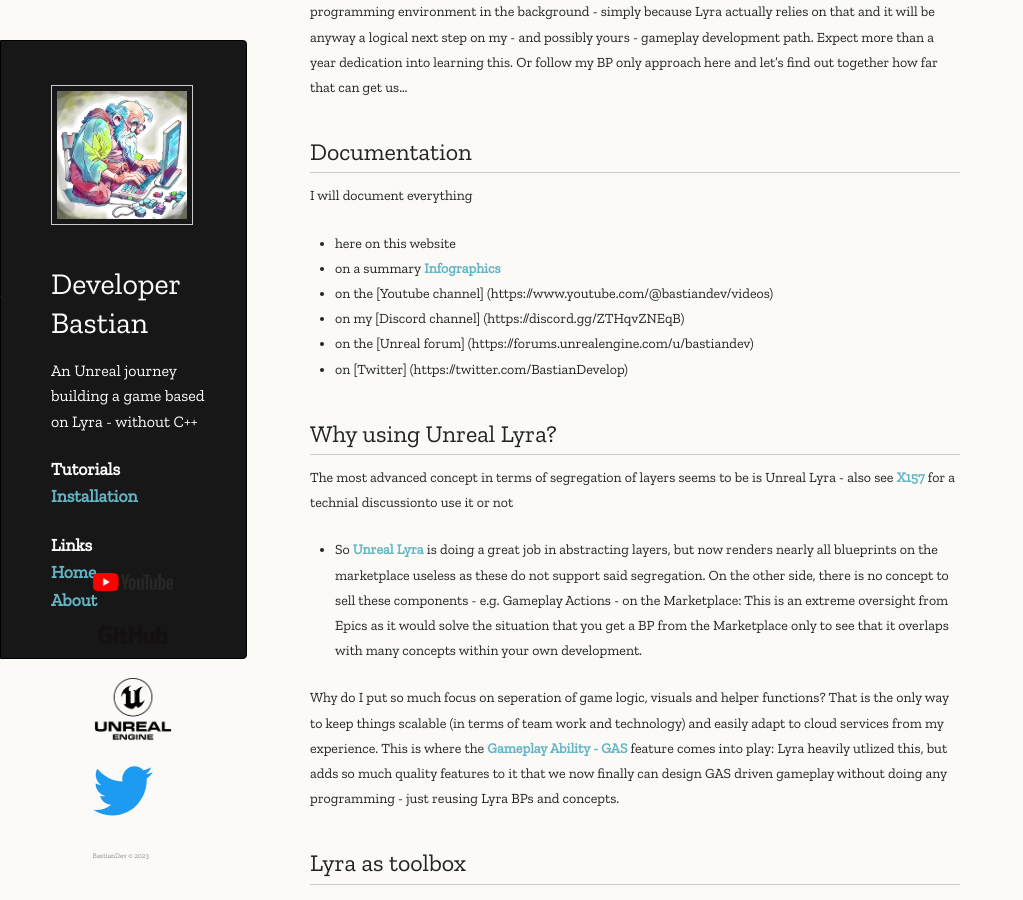
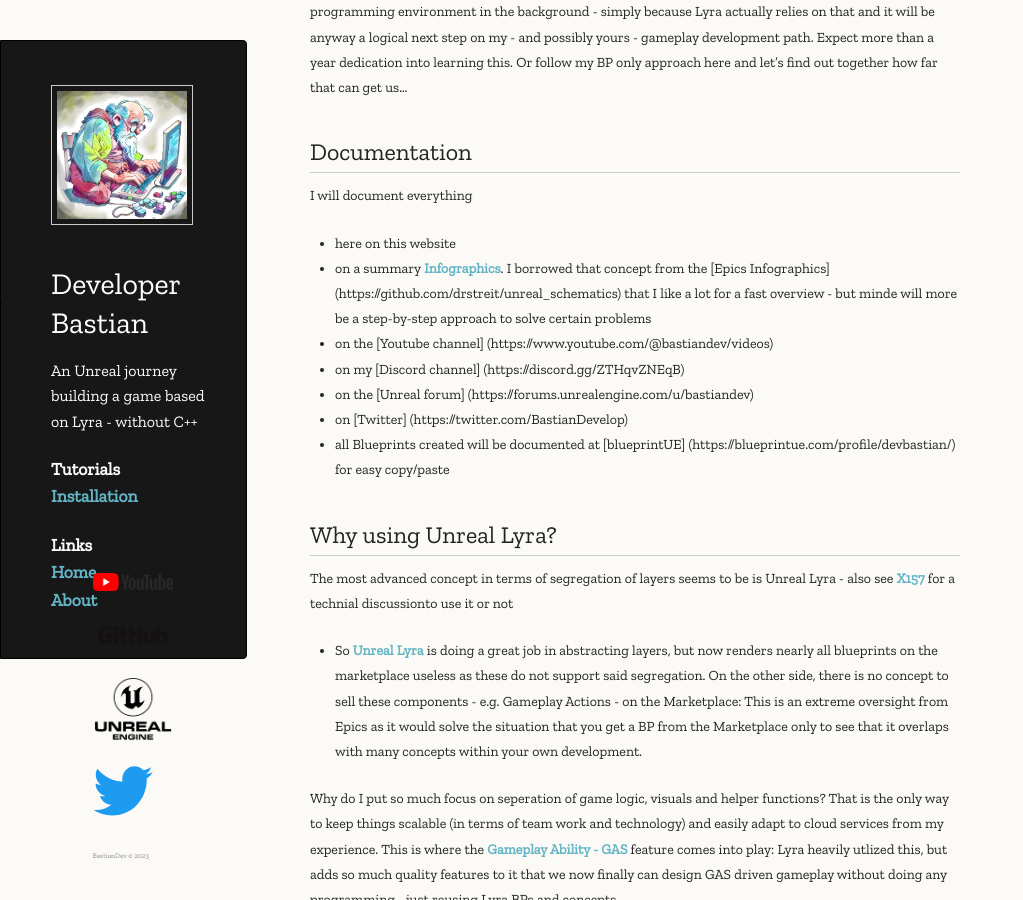
Before and after one commit to DeveloperBastian/www, a Jekyll site: the page built from index.md, in a window 1280 px wide and 900 px high, scrolled down 770 px. Shown: the whole window, without its empty margins (0-1023 px from the left). Built offline with Jekyll 4.4.1, drawn with Linux system fonts in a browser that asks for light colours; our own code applies the rules of GitHub Pages for plain Markdown files.

Commit message:
added more links (https://blueprintue.com/profile/devbastian/)

```diff
--- a/index.md
+++ b/index.md
@@ -19,11 +19,12 @@
 I will document everything
 
 *   here on this website
-*	on a summary [Infographics](https://github.com/DeveloperBastian/Unreal-Lyra-Concepts/blob/main/infographics/Unreal%20Lyra.pdf)
+*	on a summary [Infographics](https://github.com/DeveloperBastian/Unreal-Lyra-Concepts/blob/main/infographics/Unreal%20Lyra.pdf). I borrowed that concept from the [Epics Infographics] (https://github.com/drstreit/unreal_schematics) that I like a lot for a fast overview - but minde will more be a step-by-step approach to solve certain problems
 *	on the [Youtube channel] (https://www.youtube.com/@bastiandev/videos)
 *	on my [Discord channel] (https://discord.gg/ZTHqvZNEqB)
 *	on the [Unreal forum] (https://forums.unrealengine.com/u/bastiandev)
 *	on [Twitter] (https://twitter.com/BastianDevelop)
+*	all Blueprints created will be documented at [blueprintUE] (https://blueprintue.com/profile/devbastian/) for easy copy/paste
 
 ## Why using Unreal Lyra?
 The most advanced concept in terms of segregation of  layers seems to be is Unreal Lyra - also see [X157](https://x157.github.io/UE5/LyraStarterGame/Pros-and-Cons) for a technial discussionto use it or not
```
